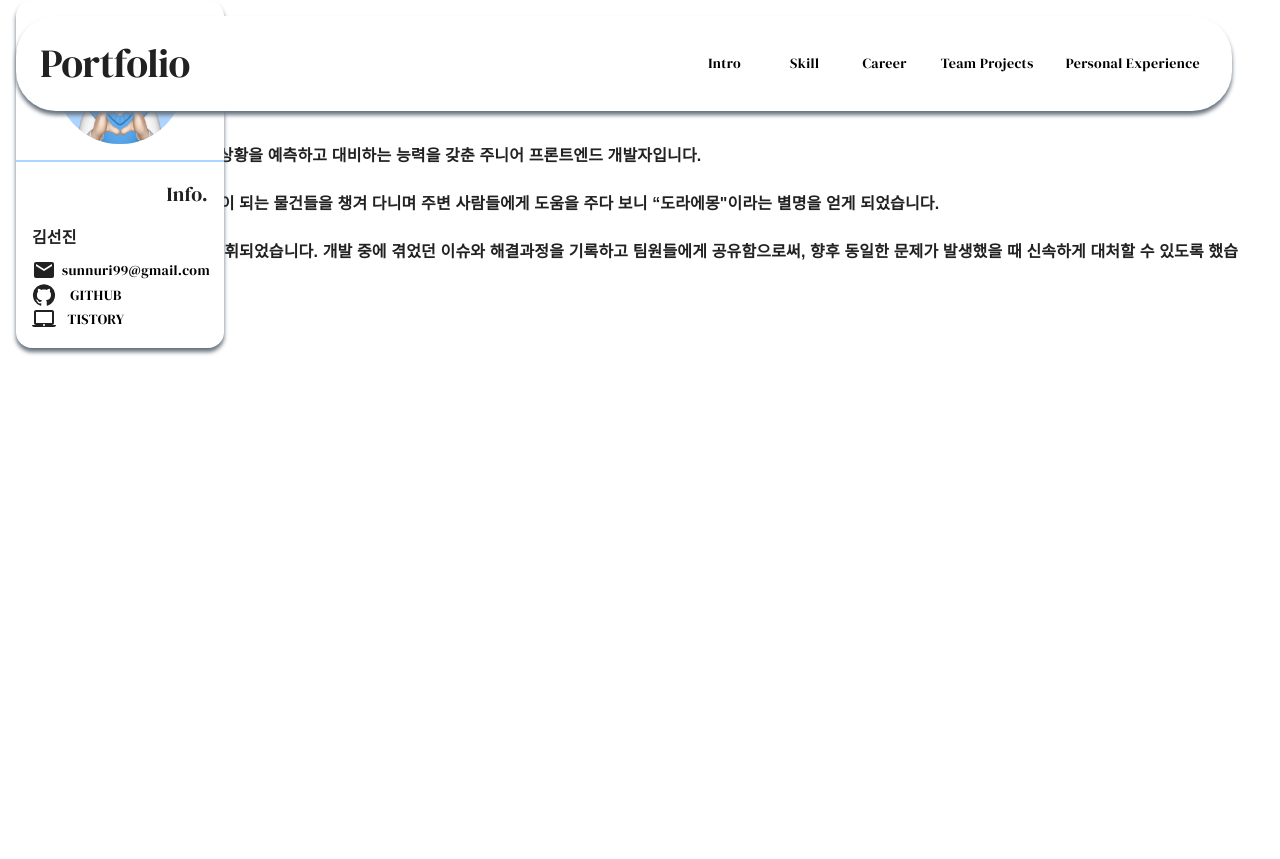
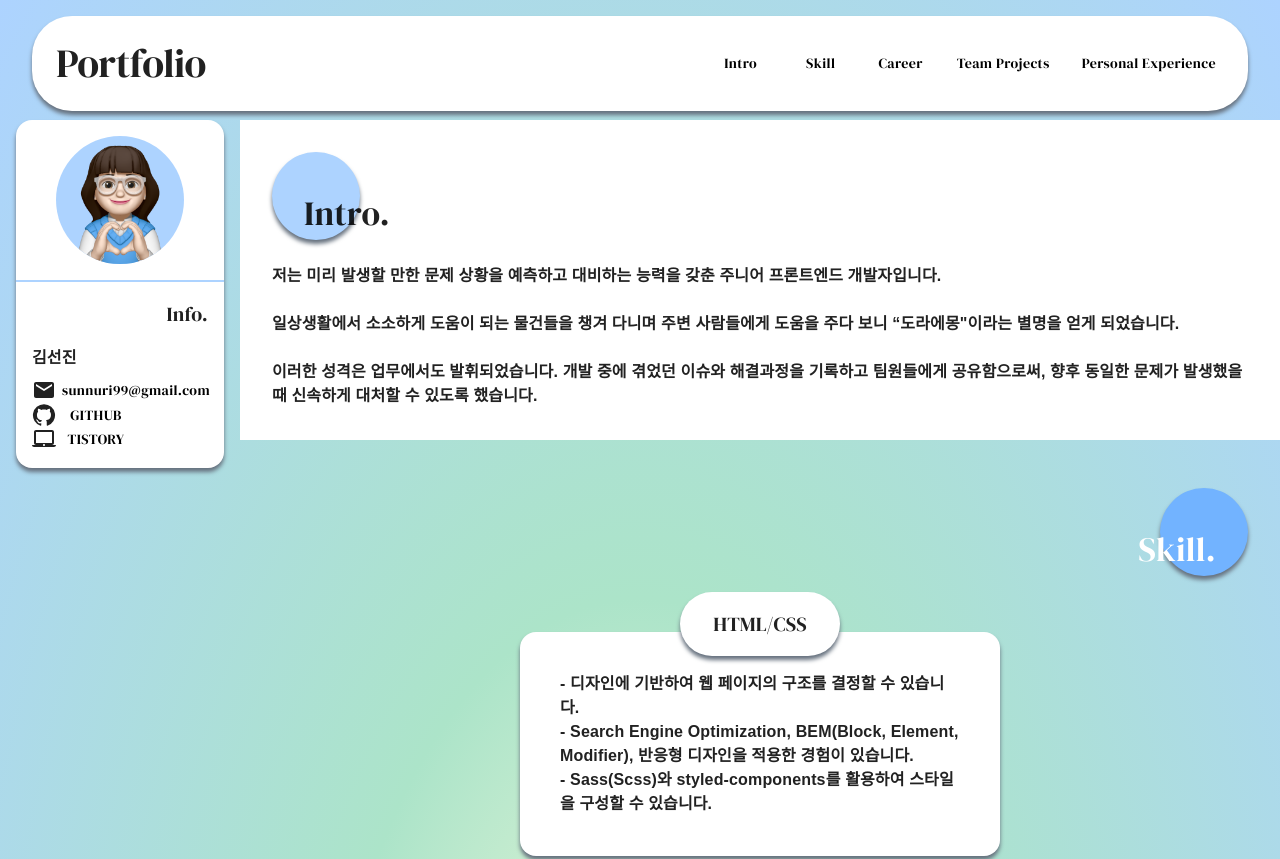
Before and after one commit to dawncoding/portfolio, a Next.js app: page / in a window 1280 px wide. Shown: the top 859 px of the page. Before the commit the page ends 800 px from the top, so only its background shows below. Built offline with nearby package versions, Linux system fonts and the light colour scheme; a web font is replaced by a local one.

Commit message:
feat: add skill component in main page, fix main page layout

```diff
--- a/src/app/page.tsx
+++ b/src/app/page.tsx
@@ -3,28 +3,40 @@
 import BusinessCard from '@/components/BusinessCard/index.tsx';
 import Header from '@/components/Header/index.tsx';
 import Introduction from '@/components/Introduction/index.tsx';
+import Skill from '@/components/Skill/index.tsx';
 import theme from '@/styles/theme.ts';
 import { Box, Stack, useMediaQuery } from '@mui/material';
 
 export default function Home() {
   const isMediumSmaller = useMediaQuery(theme.breakpoints.down('md'));
+
   return (
     <Box
-      sx={{ backgroundColor: theme.palette.background.default }}
+      sx={{
+        background: `radial-gradient(ellipse at center, ${theme.palette.yellow.main} 0%, ${theme.palette.green.main} 35%,${theme.palette.blue.light} 100%)`,
+      }}
       display="flex"
       justifyContent="center"
     >
       <Stack width="100%" maxWidth="87.5rem">
-        <Header />
-        <Stack gap="1rem" direction={isMediumSmaller ? 'column' : 'row'}>
+        <Box display="flex" justifyContent="center">
+          <Header />
+        </Box>
+        <Stack
+          direction={isMediumSmaller ? 'column' : 'row'}
+          marginTop="7.5rem"
+        >
           {isMediumSmaller ? (
-            <Box display="flex" justifyContent={'center'}>
+            <Box display="flex" justifyContent="center">
               <BusinessCard />
             </Box>
           ) : (
             <BusinessCard />
           )}
-          <Introduction />
+          <Stack marginLeft={isMediumSmaller ? 0 : '15rem'} gap="1rem">
+            <Introduction />
+            <Skill />
+          </Stack>
         </Stack>
       </Stack>
     </Box>
```
